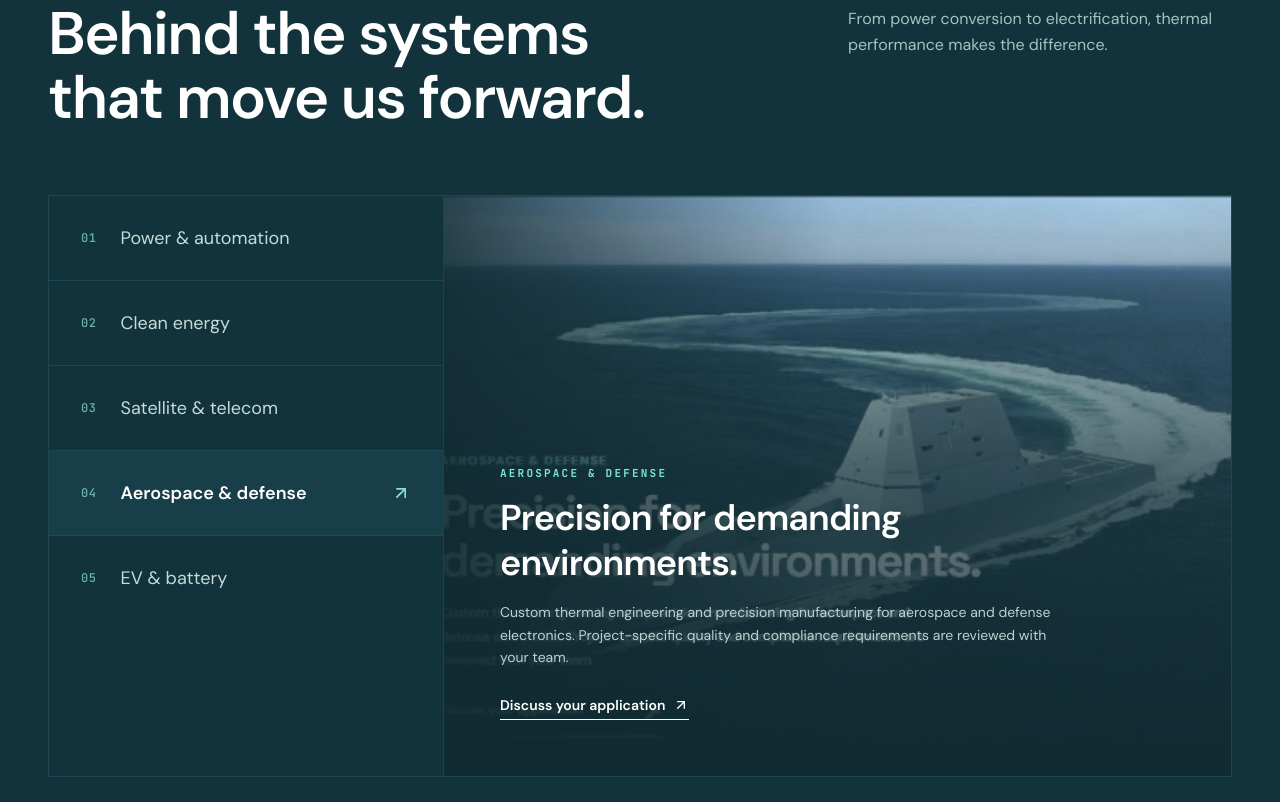
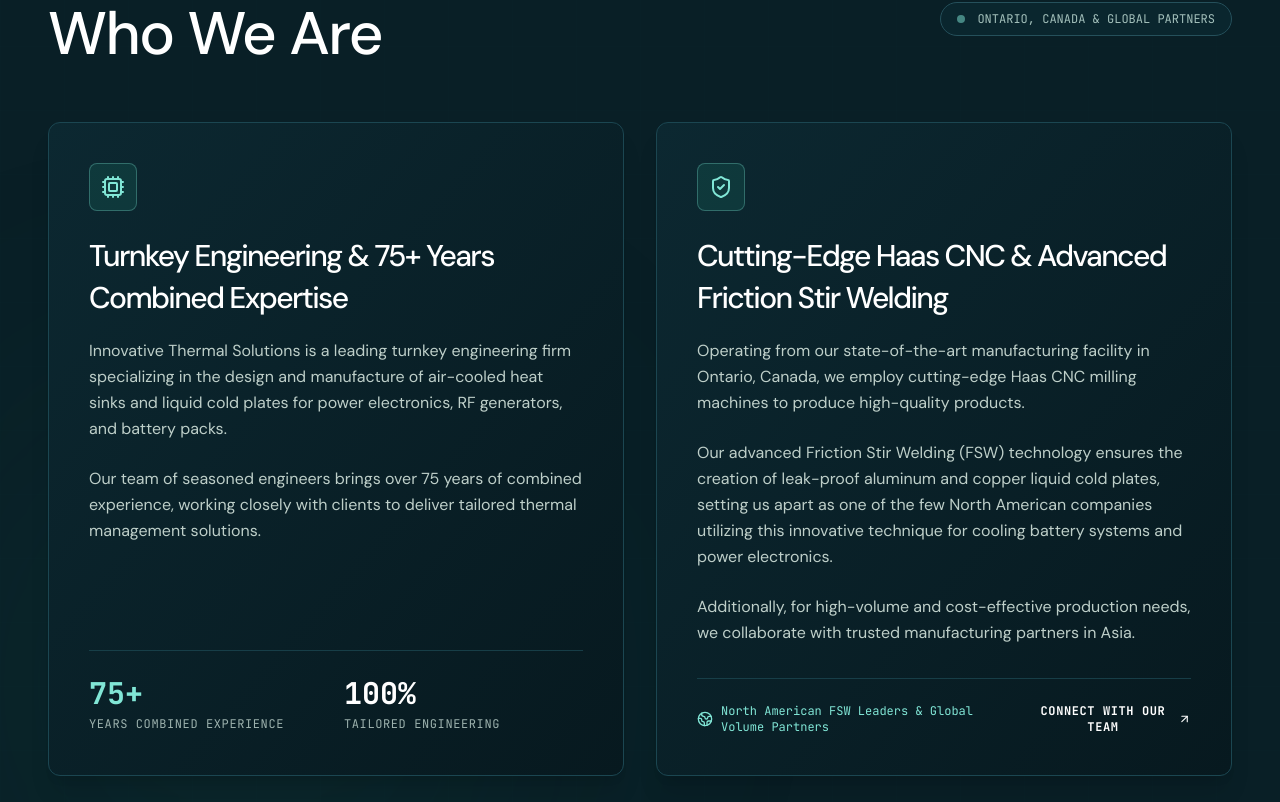
Before and after one commit to innovative-thermal-solutions/thermalsolutions, a Next.js app: page / in a window 1280 px wide. Shown: the part 2398-3200 px from the top of the page. Built offline with nearby package versions, Linux system fonts and the light colour scheme.

Commit message:
feat(home): add 'Who We Are' section right after cooling solutions section

```diff
--- a/src/app/page.tsx
+++ b/src/app/page.tsx
@@ -1,5 +1,6 @@
 import { ReferenceHeroSection } from "@/components/home/ReferenceHeroSection";
 import { ReferenceSolutionsSection } from "@/components/home/ReferenceSolutionsSection";
+import { WhoWeAreSection } from "@/components/home/WhoWeAreSection";
 import { ReferenceIndustriesSection } from "@/components/home/ReferenceIndustriesSection";
 import { ReferenceEngineeringProcess } from "@/components/home/ReferenceEngineeringProcess";
 import { ManufacturingStory } from "@/components/home/ManufacturingStory";
@@ -25,7 +26,10 @@ export default function HomePage() {
       {/* 02 COMPLETE REFERENCE COOLING SOLUTIONS (8 Products, Filters, Search, Compare, Finder) */}
       <ReferenceSolutionsSection />
 
-      {/* 03 COMPLETE REFERENCE INDUSTRIES EXPLORER (5 Primary Sectors) */}
+      {/* 03 WHO WE ARE */}
+      <WhoWeAreSection />
+
+      {/* 04 COMPLETE REFERENCE INDUSTRIES EXPLORER (5 Primary Sectors) */}
       <ReferenceIndustriesSection />
 
       {/* 04 COMPLETE REFERENCE 4-STAGE ENGINEERING PROCESS */}
--- /dev/null
+++ b/src/components/home/WhoWeAreSection.tsx
@@ -0,0 +1,123 @@
+"use client";
+
+import React from "react";
+import Image from "next/image";
+import Link from "next/link";
+import { ArrowUpRight, ShieldCheck, Cpu, Flame, Globe2 } from "lucide-react";
+
+export function WhoWeAreSection() {
+  const openInquiry = () => {
+    window.dispatchEvent(
+      new CustomEvent("its-reference-modal", {
+        detail: { type: "open-inquiry" },
+      })
+    );
+  };
+
+  return (
+    <section id="who-we-are" className="relative w-full py-20 lg:py-28 px-6 sm:px-8 lg:px-12 bg-[#091f26] text-white border-b border-slate-800 overflow-hidden">
+      {/* Background blueprint subtle accents */}
+      <div
+        className="absolute inset-0 pointer-events-none opacity-15"
+        style={{
+          backgroundImage:
+            "linear-gradient(rgba(117,185,181,0.06) 1px, transparent 1px), linear-gradient(90deg, rgba(117,185,181,0.06) 1px, transparent 1px)",
+          backgroundSize: "64px 64px",
+        }}
+      />
+      <div className="absolute left-0 bottom-0 w-[500px] h-[500px] bg-[#19655a]/15 rounded-full blur-[140px] pointer-events-none" />
+
+      <div className="max-w-[1440px] mx-auto relative z-10">
+        {/* Section Tag */}
+        <div className="flex items-center gap-3 mb-4">
+          <span className="w-2 h-2 rounded-full bg-[#81e6d6]" />
+          <p className="text-[12px] font-mono tracking-[0.2em] text-[#81e6d6] uppercase font-semibold">
+            ABOUT ITS COOLING
+          </p>
+        </div>
+
+        {/* Section Heading */}
+        <div className="grid grid-cols-1 lg:grid-cols-12 gap-8 items-start mb-14">
+          <div className="lg:col-span-7">
+            <h2 className="text-4xl sm:text-5xl lg:text-6xl font-serif font-medium tracking-tight text-[#f4f6ef] leading-[1.08]">
+              Who We Are
+            </h2>
+          </div>
+          <div className="lg:col-span-5 flex items-center lg:justify-end">
+            <div className="inline-flex items-center gap-3 px-4 py-2 rounded-full border border-[#25505b] bg-[#0c2831]/80 backdrop-blur-sm text-xs font-mono text-[#a3c0bb]">
+              <span className="w-2 h-2 rounded-full bg-[#81e6d6] animate-pulse" />
+              <span>ONTARIO, CANADA & GLOBAL PARTNERS</span>
+            </div>
+          </div>
+        </div>
+
+        {/* Two-Column Editorial Card Grid */}
+        <div className="grid grid-cols-1 lg:grid-cols-12 gap-8 items-stretch mb-12">
+          {/* Column 1: Core Identity & Expertise */}
+          <div className="lg:col-span-6 p-8 sm:p-10 rounded-xl bg-gradient-to-br from-[#0c2831] to-[#07191f] border border-[#1b4651] flex flex-col justify-between shadow-xl">
+            <div>
+              <div className="w-12 h-12 rounded-lg bg-[#19655a]/30 border border-[#81e6d6]/30 flex items-center justify-center text-[#81e6d6] mb-6">
+                <Cpu className="w-6 h-6" />
+              </div>
+              <h3 className="text-2xl sm:text-3xl font-serif font-medium text-white mb-5 leading-snug">
+                Turnkey Engineering & 75+ Years Combined Expertise
+              </h3>
+              <p className="text-sm sm:text-base text-slate-300 leading-relaxed font-light mb-6">
+                Innovative Thermal Solutions is a leading turnkey engineering firm specializing in the design and manufacture of air-cooled heat sinks and liquid cold plates for power electronics, RF generators, and battery packs.
+              </p>
+              <p className="text-sm sm:text-base text-slate-300 leading-relaxed font-light">
+                Our team of seasoned engineers brings over 75 years of combined experience, working closely with clients to deliver tailored thermal management solutions.
+              </p>
+            </div>
+
+            <div className="mt-8 pt-6 border-t border-[#1b4651]/80 grid grid-cols-2 gap-4">
+              <div>
+                <span className="block text-2xl sm:text-3xl font-mono font-bold text-[#81e6d6]">75+</span>
+                <span className="text-xs font-mono text-slate-400 uppercase tracking-wider">Years Combined Experience</span>
+              </div>
+              <div>
+                <span className="block text-2xl sm:text-3xl font-mono font-bold text-white">100%</span>
+                <span className="text-xs font-mono text-slate-400 uppercase tracking-wider">Tailored Engineering</span>
+              </div>
+            </div>
+          </div>
+
+          {/* Column 2: Manufacturing & Advanced FSW Technology */}
+          <div className="lg:col-span-6 p-8 sm:p-10 rounded-xl bg-gradient-to-br from-[#0c2831] to-[#07191f] border border-[#1b4651] flex flex-col justify-between shadow-xl">
+            <div>
+              <div className="w-12 h-12 rounded-lg bg-[#19655a]/30 border border-[#81e6d6]/30 flex items-center justify-center text-[#81e6d6] mb-6">
+                <ShieldCheck className="w-6 h-6" />
+              </div>
+              <h3 className="text-2xl sm:text-3xl font-serif font-medium text-white mb-5 leading-snug">
+                Cutting-Edge Haas CNC & Advanced Friction Stir Welding
+              </h3>
+              <p className="text-sm sm:text-base text-slate-300 leading-relaxed font-light mb-6">
+                Operating from our state-of-the-art manufacturing facility in Ontario, Canada, we employ cutting-edge Haas CNC milling machines to produce high-quality products.
+              </p>
+              <p className="text-sm sm:text-base text-slate-300 leading-relaxed font-light mb-6">
+                Our advanced Friction Stir Welding (FSW) technology ensures the creation of leak-proof aluminum and copper liquid cold plates, setting us apart as one of the few North American companies utilizing this innovative technique for cooling battery systems and power electronics.
+              </p>
+              <p className="text-sm sm:text-base text-slate-300 leading-relaxed font-light">
+                Additionally, for high-volume and cost-effective production needs, we collaborate with trusted manufacturing partners in Asia.
+              </p>
+            </div>
+
+            <div className="mt-8 pt-6 border-t border-[#1b4651]/80 flex flex-col sm:flex-row items-start sm:items-center justify-between gap-4">
+              <div className="flex items-center gap-2 text-xs font-mono text-[#81e6d6]">
+                <Globe2 className="w-4 h-4 flex-shrink-0" />
+                <span>North American FSW Leaders & Global Volume Partners</span>
+              </div>
+              <button
+                onClick={openInquiry}
+                className="group inline-flex items-center gap-2 text-xs font-mono font-bold text-white uppercase tracking-wider hover:text-[#81e6d6] transition-colors cursor-pointer"
+              >
+                <span>Connect With Our Team</span>
+                <ArrowUpRight className="w-4 h-4 transition-transform group-hover:translate-x-0.5 group-hover:-translate-y-0.5" />
+              </button>
+            </div>
+          </div>
+        </div>
+      </div>
+    </section>
+  );
+}
```
